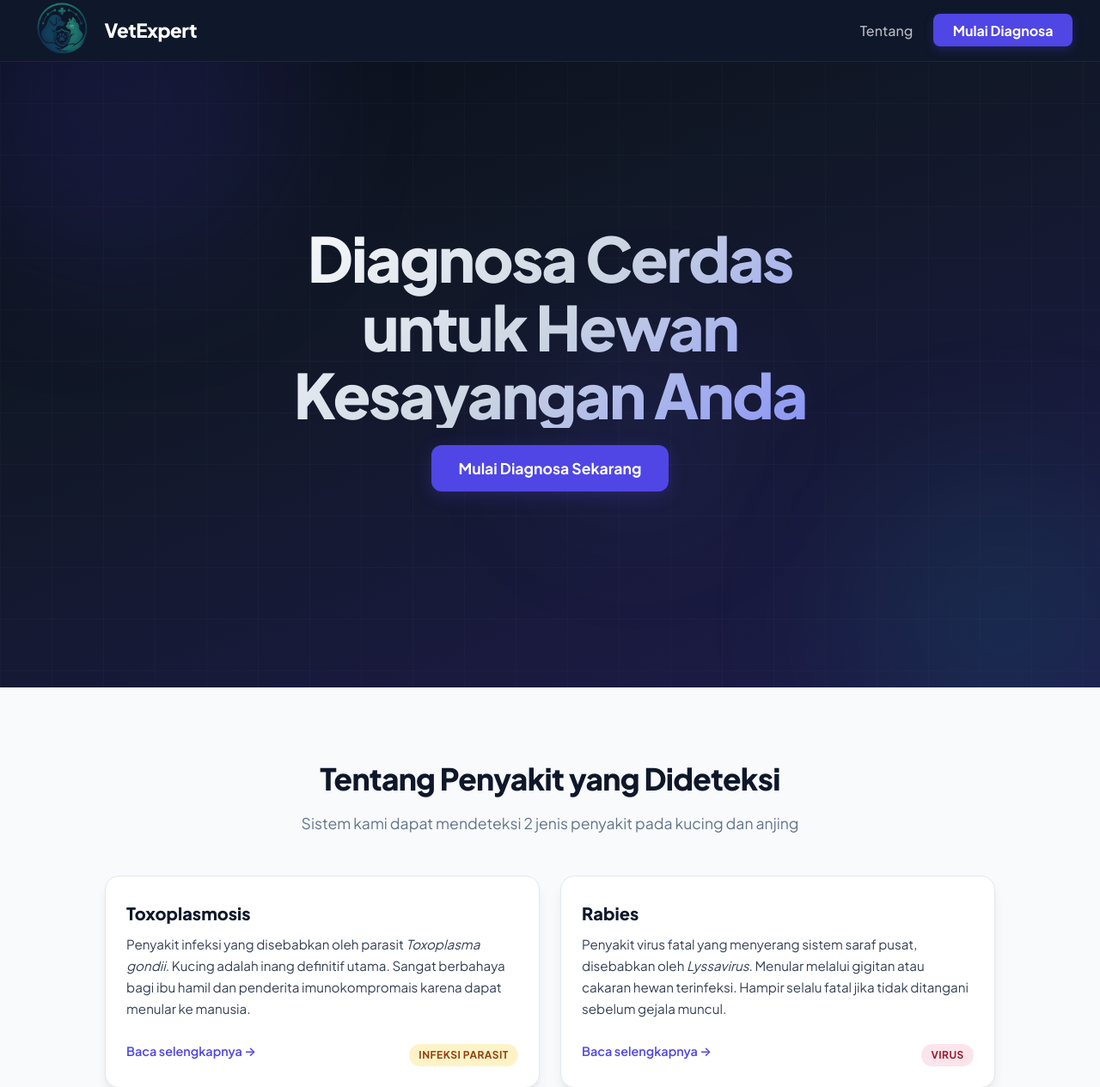
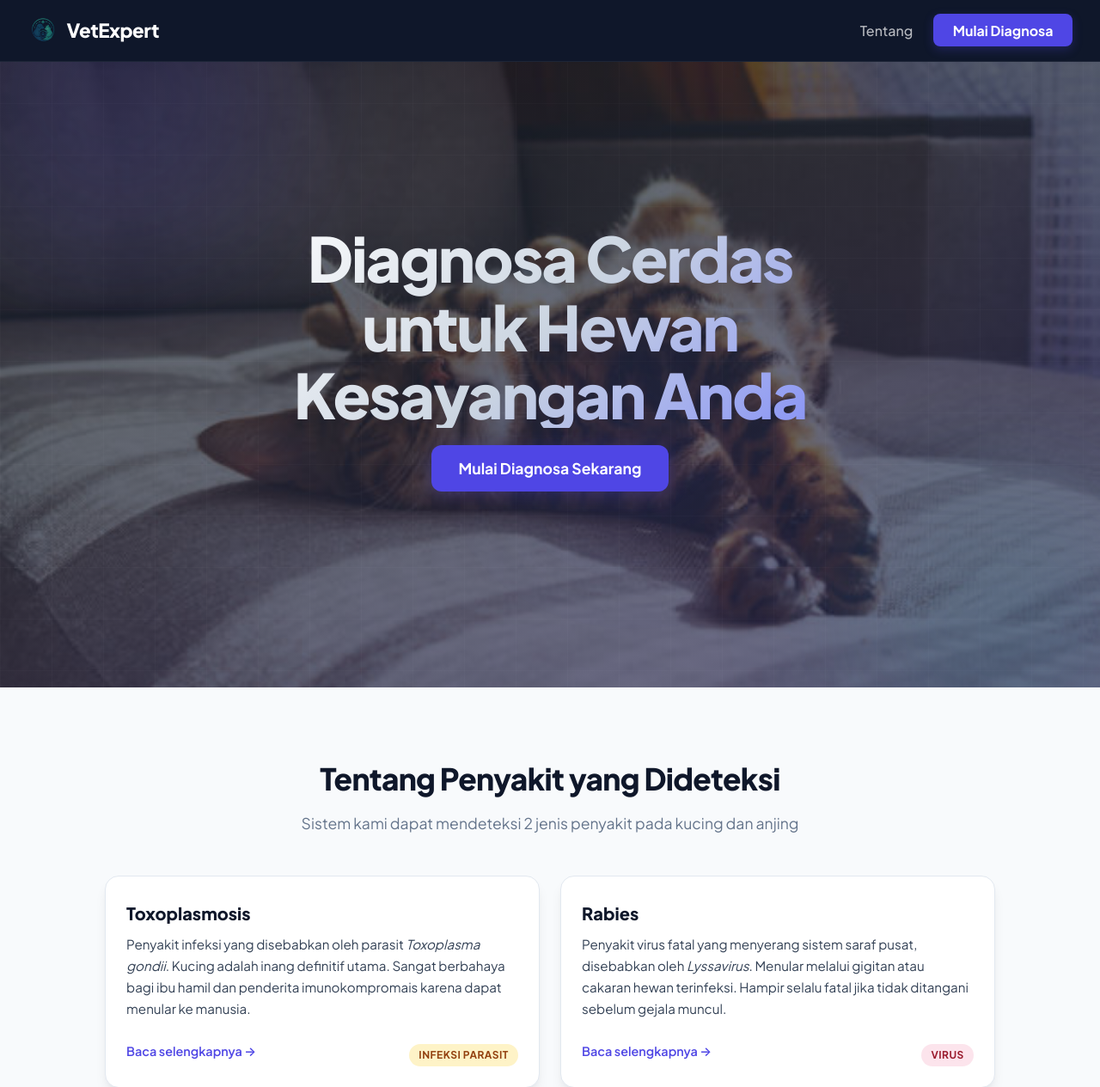
Before and after one commit to ndfjdfj3-collab/AI, a Flask app: page / in a window 1280 px wide. Shown: the top 1265 px of the page at 86% size. Run offline with Flask 3, Linux system fonts and the light colour scheme.

Commit message:
tambah foto di halaman awal

```diff
--- a/static/style.css
+++ b/static/style.css
@@ -157,11 +157,42 @@ body {
   padding: 6rem 2rem 4rem;
 }
 
+/* Slideshow background */
+.hero-slideshow {
+  position: absolute;
+  inset: 0;
+  z-index: 0;
+  overflow: hidden;
+}
+
+.hero-slide {
+  position: absolute;
+  inset: 0;
+  background-size: cover;
+  background-repeat: no-repeat;
+  background-position: center;
+  opacity: 0;
+  transition: opacity 1.5s ease;
+}
+
+.hero-slide.active {
+  opacity: 1;
+}
+
+.hero-overlay {
+  position: absolute;
+  inset: 0;
+  z-index: 1;
+  background: linear-gradient(160deg, rgba(9,13,22,0.8) 0%, rgba(17,24,39,0.65) 40%, rgba(30,27,75,0.65) 100%);
+  pointer-events: none;
+}
+
 .hero-orb {
   position: absolute;
   border-radius: 50%;
   filter: blur(80px);
   pointer-events: none;
+  z-index: 2;
   animation: orbFloat 8s ease-in-out infinite;
 }
 
@@ -178,6 +209,7 @@ body {
   content: '';
   position: absolute;
   inset: 0;
+  z-index: 2;
   background-image:
     linear-gradient(rgba(255,255,255,0.02) 1px, transparent 1px),
     linear-gradient(90deg, rgba(255,255,255,0.02) 1px, transparent 1px);
@@ -187,7 +219,7 @@ body {
 
 .hero-content {
   position: relative;
-  z-index: 2;
+  z-index: 3;
   text-align: center;
   max-width: 720px;
 }
--- a/templates/home.html
+++ b/templates/home.html
@@ -8,14 +8,14 @@
   <link rel="preconnect" href="https://fonts.googleapis.com">
   <link rel="preconnect" href="https://fonts.gstatic.com" crossorigin>
   <link href="https://fonts.googleapis.com/css2?family=Plus+Jakarta+Sans:wght@300;400;500;600;700;800&display=swap" rel="stylesheet">
-  <link rel="icon" type="image/svg+xml" href="{{ url_for('static', filename='favicon.svg') }}">
+  <link rel="icon" href="{{ url_for('static', filename='logo.png') }}">
   <link rel="stylesheet" href="{{ url_for('static', filename='style.css') }}">
 </head>
 <body>
 
   <nav class="navbar" id="navbar">
     <a href="/" class="nav-brand">
-      <img src="{{ url_for('static', filename='logo.png') }}" alt="VetExpert" style="height:80px; width:80px;">
+      <img src="{{ url_for('static', filename='logo.png') }}" alt="VetExpert" style="height:36px; width:36px;">
       VetExpert
     </a>
     <button class="nav-toggle" id="nav-toggle" aria-label="Toggle navigation" onclick="toggleNav()">Menu</button>
@@ -26,6 +26,12 @@
   </nav>
 
   <section class="hero">
+    <div class="hero-slideshow">
+      <div class="hero-slide active" data-index="0"></div>
+      <div class="hero-slide" data-index="1"></div>
+      <div class="hero-slide" data-index="2"></div>
+    </div>
+    <div class="hero-overlay"></div>
     <div class="hero-orb hero-orb--1"></div>
     <div class="hero-orb hero-orb--2"></div>
     <div class="hero-orb hero-orb--3"></div>
@@ -73,6 +79,22 @@
     document.querySelectorAll('.nav-links a').forEach(link => {
       link.addEventListener('click', () => { document.getElementById('nav-links').classList.remove('open'); });
     });
+
+    const slides = document.querySelectorAll('.hero-slide');
+    const slideImages = [
+      'static/image/cat.jpg',
+      'static/image/dog.jpg',
+      'static/image/catdog.jpg',
+    ];
+    slides.forEach((el, i) => {
+      el.style.backgroundImage = `url("${slideImages[i]}")`;
+    });
+    let currentSlide = 0;
+    setInterval(() => {
+      slides[currentSlide].classList.remove('active');
+      currentSlide = (currentSlide + 1) % slides.length;
+      slides[currentSlide].classList.add('active');
+    }, 5000);
   </script>
 </body>
 </html>
```
Also changed, not shown: static/image/cat.jpg (added), static/image/catdog.jpg (added), static/image/dog.jpg (added).
